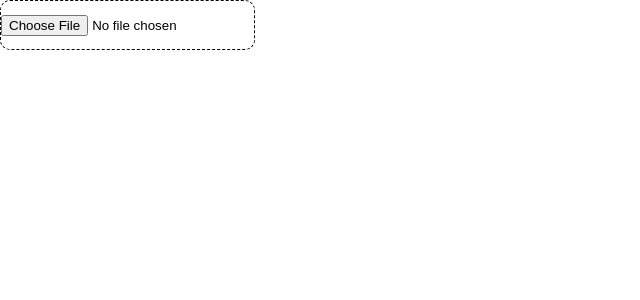
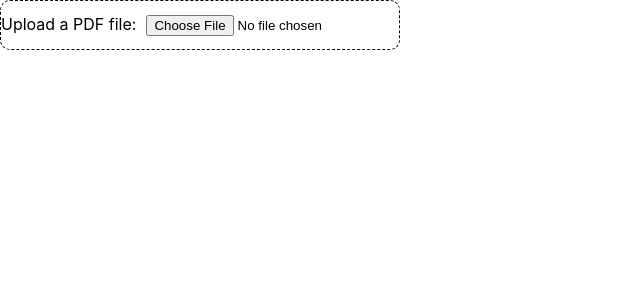
Before and after one commit to Bipin2020100/Codefest2024-warriors, a React (Create React App) app: page / in a window 1280 px wide. Shown: the top 300 px of the page, without its empty margins (0-640 px from the left). Built offline with nearby package versions, Linux system fonts and the light colour scheme.

Commit message:
added vm, more styling

```diff
--- a/src/App.css
+++ b/src/App.css
@@ -38,15 +38,13 @@
 }
 
 .file-up-area {
+  border: 1px dashed black;
+  border-radius: 10px;
   width: fit-content;
-  height: fit-content;
-
-  input {
-    border: 1px dashed black;
-    border-radius: 10px;
-    width: fit-content;
-    height: 3rem;
-    align-content: center;
-    justify-content: center;
+  height: 3rem;
+  align-content: center;
+  justify-content: center;
+  .file-label {
+    margin-right: 10px;
   }
 }
--- a/src/components/FileUpload/FileUpload.tsx
+++ b/src/components/FileUpload/FileUpload.tsx
@@ -1,9 +1,21 @@
-import React, { Fragment } from "react";
+import { observer } from "mobx-react";
+import React, { useRef } from "react";
+import { FileUploadVM } from "./FileUploadVM";
 
-export const FileUpload = () => {
+export const FileUpload = observer(() => {
+  const vm = useRef(new FileUploadVM()).current;
   return (
     <div className="file-up-area">
-      <input type="file" accept=".pdf" ></input>
+      <label className="file-label" htmlFor="file-upload">
+        Upload a PDF file:
+      </label>
+      <input
+        id="file-upload"
+        name="file-upload"
+        type="file"
+        accept=".pdf"
+        onChange={vm.handleFileChange}
+      />
     </div>
   );
-};
+});
--- /dev/null
+++ b/src/components/FileUpload/FileUploadVM.ts
@@ -0,0 +1,14 @@
+import { isObservable, makeAutoObservable } from "mobx"
+
+export class FileUploadVM {
+    pdfFile: any = undefined;
+
+    constructor() {
+        makeAutoObservable(this, {}, { autoBind: true })
+        console.log(isObservable(this))
+    }
+
+    handleFileChange(event: any) {
+        this.pdfFile = event.target.files[0];
+    }
+}
```
